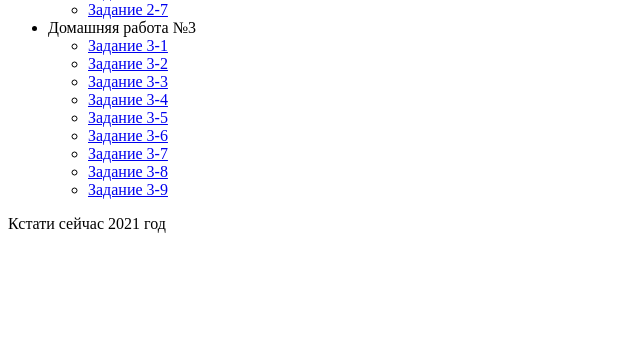
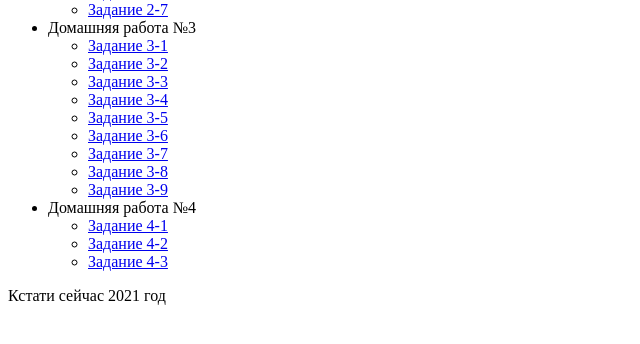
Before and after one commit to Full-Hole/gb_php1, a PHP site: page / in a window 1280 px wide. Shown: the part 281-625 px from the top of the page, without its empty margins (0-640 px from the left). Run offline with PHP 8.4, Linux system fonts and the light colour scheme.

Commit message:
update index for hw4

```diff
--- a/index.php
+++ b/index.php
@@ -17,6 +17,7 @@ $dataList =[
     1 => [2,3,4,5],
     2 => [1,2,3,4,5,6,7],
     3 => [1,2,3,4,5,6,7,8,9],
+    4 => [1,2,3]
 
 ];
 $year = date('Y');
```
